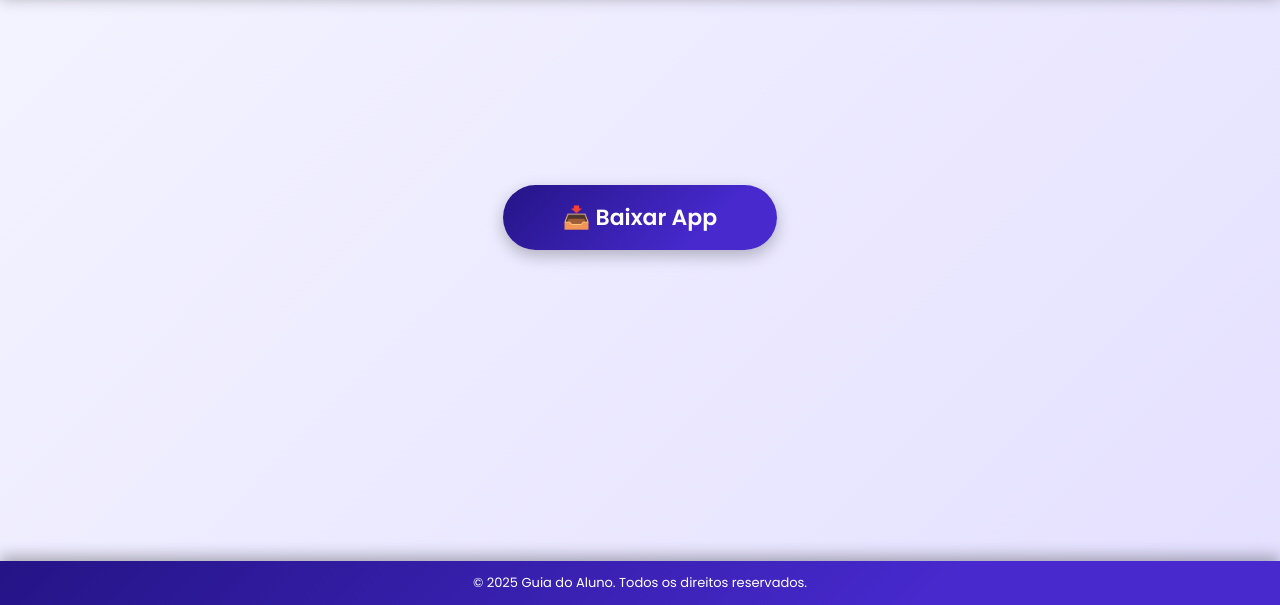
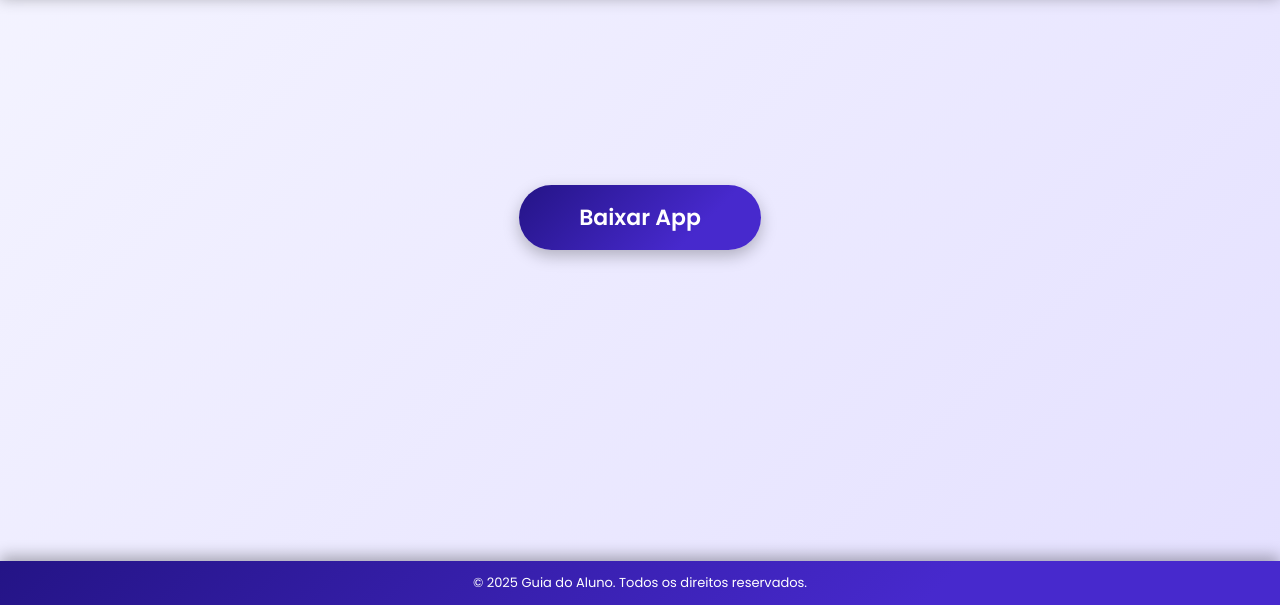
Before and after one commit to oliveiraNeto-blnk/download-guia-do-aluno, a plain HTML site: page index.html in a window 1280 px wide. Shown: the part 195-800 px from the top of the page. Drawn offline with Linux system fonts and the light colour scheme.

Commit message:
mudança no texto do botão

```diff
--- a/index.html
+++ b/index.html
@@ -15,7 +15,7 @@
 
     <main id="centro">
         <a href="https://www.dropbox.com/scl/fi/6fc3cqwo649oxrqu2cm2o/guia-do-aluno-app.apk?rlkey=s5aszna3m3esqir7aeppvczq9&st=t4y123kj&dl=1" class="download">
-            📥 Baixar App
+            Baixar App
         </a>
     </main>
 
```
